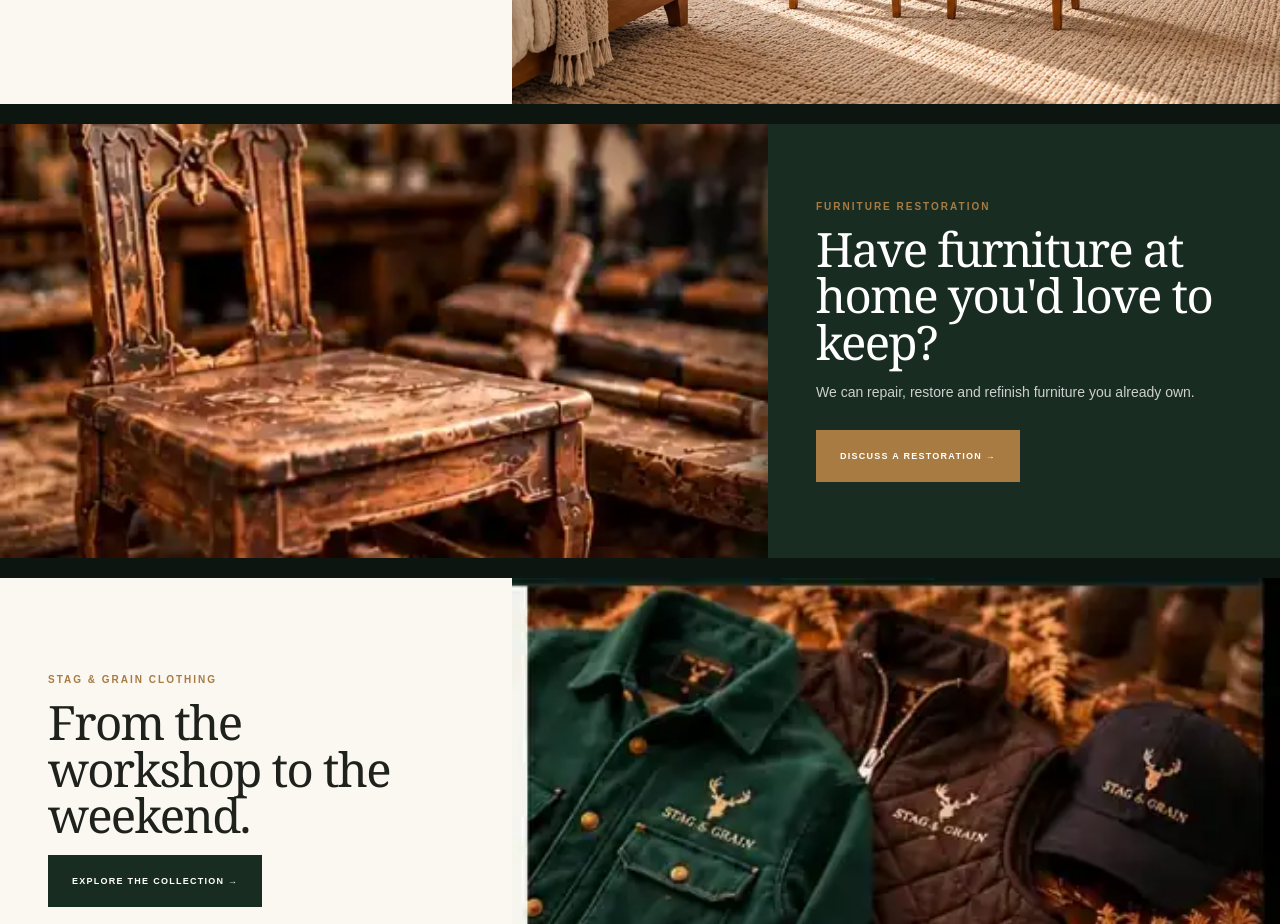
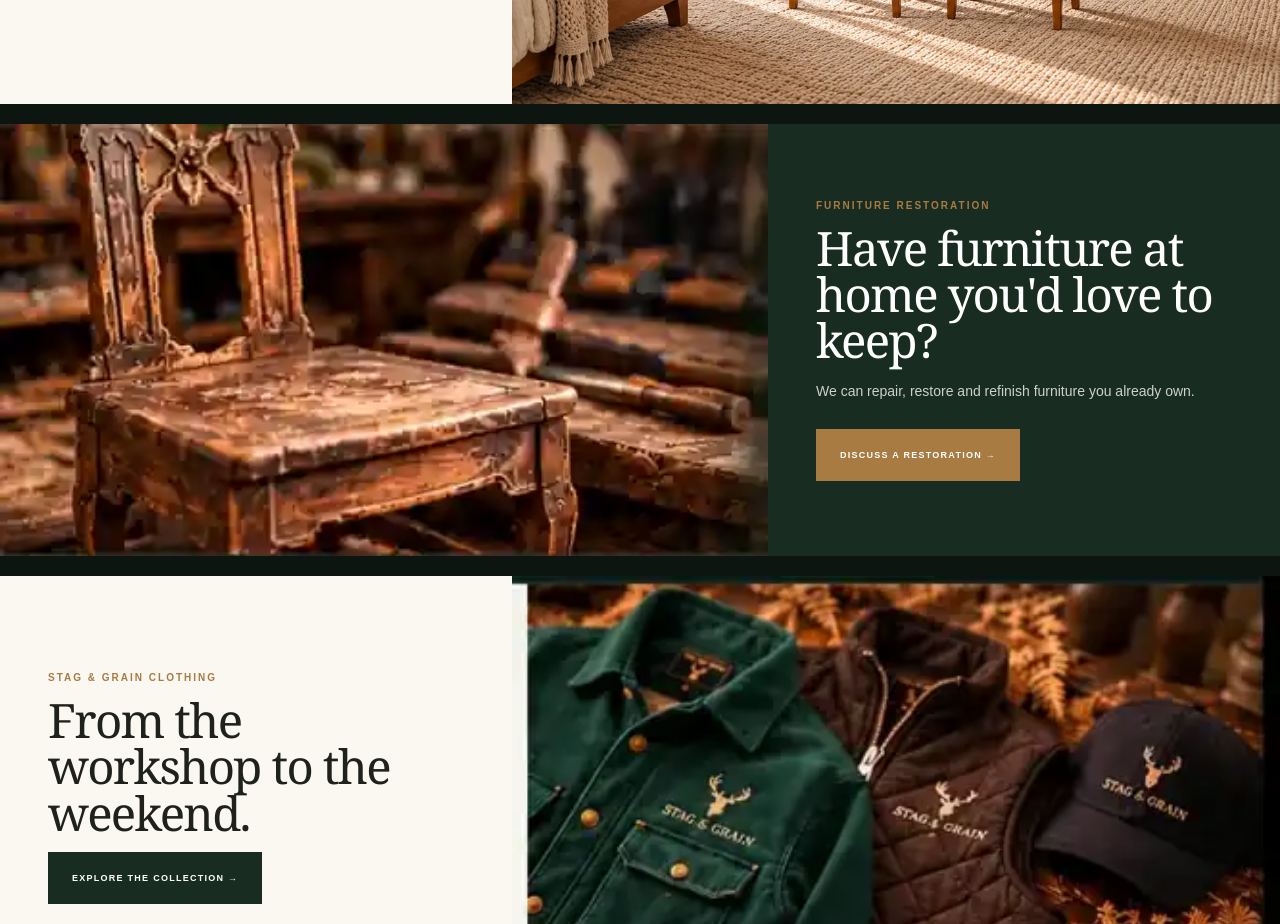
Before and after one commit to j29fp2jdsz-jpg/Stag-and-grain, a plain HTML site: page index.html in a window 1280 px wide. Shown: the part 1200-2124 px from the top of the page. Drawn offline with Linux system fonts and the light colour scheme.

Commit message:
Use clean restoration WebP on homepage

```diff
--- a/index.html
+++ b/index.html
@@ -16,7 +16,7 @@ main{overflow:hidden;background:#0d1511}.gateway{display:grid;grid-template-colu
 <main>
 <a class="gateway hero" href="/available/"><div class="visual"><img src="/assets/brand/D77AB16F-812A-47B3-985A-6FC85073EAA1.png" alt="Stag & Grain furniture shopfront"></div><div class="banner dark"><p class="kicker">Available now</p><h1>Restored furniture available now.</h1><p>One-off furniture restored by hand in South Wales.</p><span class="cta">View Available Furniture →</span></div></a>
 <a class="gateway bespoke reverse" href="/bespoke-stag/"><div class="visual"><img src="/assets/hero/stag-grain-hero-black-oak.webp" alt="Bespoke Stag bedroom furniture in black and natural timber" loading="lazy"></div><div class="banner"><p class="kicker">Bespoke Stag</p><h2>Choose your furniture. Choose your finish.</h2><p>We'll restore it for you.</p><span class="cta">Design Your Stag Collection →</span></div></a>
-<a class="gateway restoration" href="/restoration/"><div class="visual"><img src="/assets/brand/stag-grain-restoration-reference.webp" alt="Furniture restoration craftsmanship at Stag & Grain" loading="lazy"></div><div class="banner dark"><p class="kicker">Furniture restoration</p><h2>Have furniture at home you'd love to keep?</h2><p>We can repair, restore and refinish furniture you already own.</p><span class="cta">Discuss a Restoration →</span></div></a>
+<a class="gateway restoration" href="/restoration/"><div class="visual"><img src="/assets/brand/stag-grain-restoration-final.webp" alt="Furniture restoration craftsmanship at Stag & Grain" loading="lazy"></div><div class="banner dark"><p class="kicker">Furniture restoration</p><h2>Have furniture at home you'd love to keep?</h2><p>We can repair, restore and refinish furniture you already own.</p><span class="cta">Discuss a Restoration →</span></div></a>
 <a class="gateway clothing reverse" href="/clothing/"><div class="clothing-visual"><img src="/assets/brand/stag-grain-clothing-reference.webp" alt="Stag & Grain heritage clothing collection" loading="lazy"></div><div class="banner"><p class="kicker">Stag & Grain Clothing</p><h2>From the workshop to the weekend.</h2><span class="cta">Explore the Collection →</span></div></a>
 <section class="about"><img src="/assets/brand/stag-grain-about-reference.webp" alt="Stag & Grain workshop craftsmanship" loading="lazy"><div class="banner dark"><p class="kicker">About Stag & Grain</p><h2>Two old friends. Two skilled trades. One shared obsession.</h2><p>Good furniture deserves better than being discarded.</p><a class="cta" href="/about/">Our Story →</a></div></section>
 <section class="reviews" id="reviews"><p class="kicker">Customer feedback</p><h2>What our customers say.</h2><p>Real feedback only. Genuine customer reviews will appear here as our review history grows.</p><a class="cta" href="/contact.html">Contact Stag & Grain →</a></section>
```
